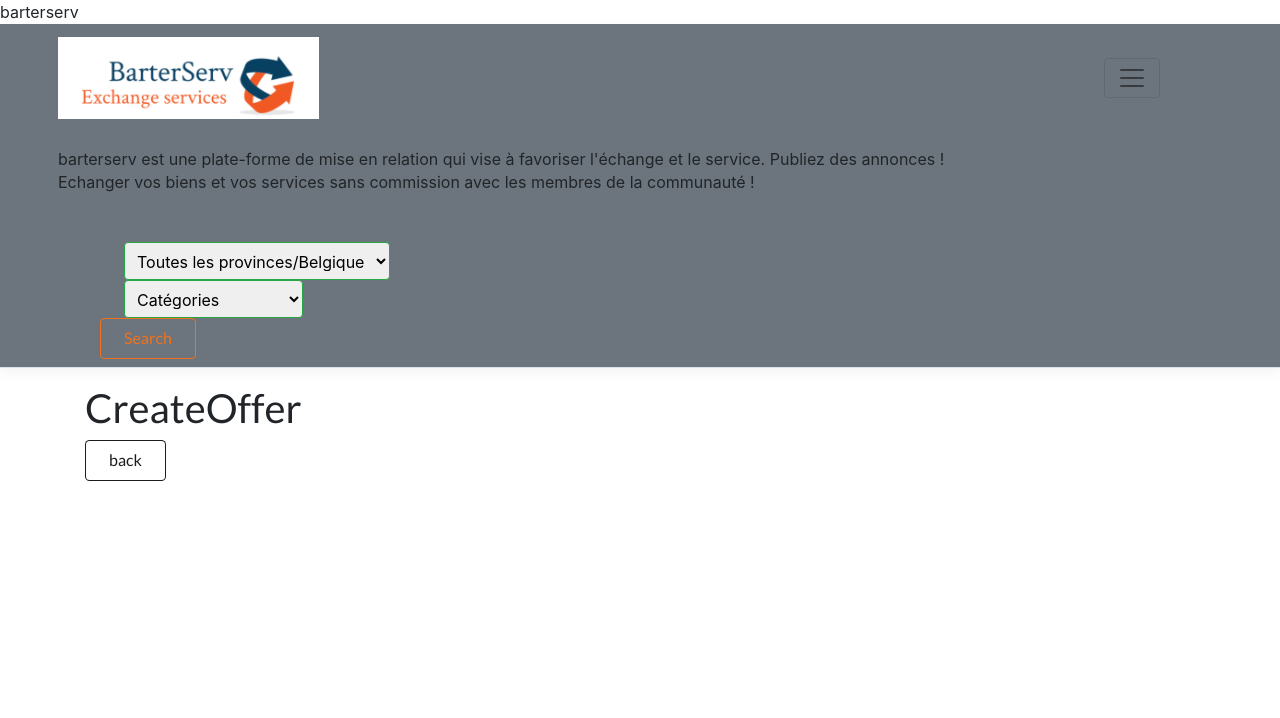
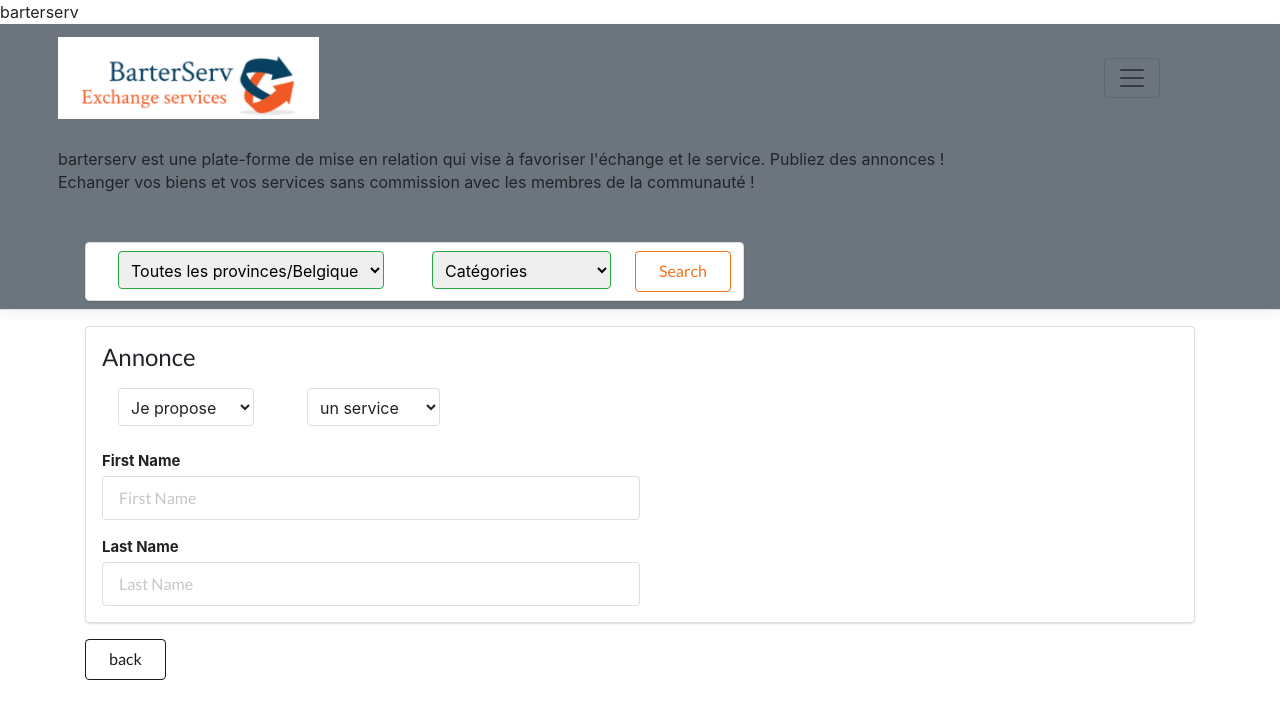
Before and after one commit to Bizolivier/barterservice-Project, a React (Create React App) app in the folder ClientApp/: page /CreateOffer in a window 1280 px wide. Shown: the top 718 px of the page. Built offline with nearby package versions, Linux system fonts and the light colour scheme.

Commit message:
createOffer+searchBar

```diff
--- a/ClientApp/src/pages/CreateOffer.js
+++ b/ClientApp/src/pages/CreateOffer.js
@@ -4,9 +4,41 @@ import { Link } from 'react-router-dom';
 const CreateOffer = () => {
     return (
         <React.Fragment>
-            <div>
-          <h1>CreateOffer</h1>
-          <Link className="ui black basic button" to="/">back</Link>
+            <div className =" ui segment ">
+            <h4>Annonce</h4>
+               <form className="ui form">
+
+                    <div className="two fields">
+
+                        <div classname="field">
+
+                                <select className="ui fluid dropdown w-75 mx-4 my-2">
+                                    <option value="propose">Je propose</option>
+                                    <option value="recherche">je recherche</option>
+                                </select>
+                        </div>
+                        <div className="field">
+
+                                <select className="ui fluid dropdown w-25 mx-4 my-2">
+
+                                    <option value="service">un service</option>
+                                    <option value="Object">un objet</option>
+                                </select>
+                        </div>
+                    </div>
+                    <div class="field w-50">
+                             <label>First Name</label>
+                             <input type="text" name="first-name" placeholder="First Name"/>
+                        </div>
+                        <div class="field w-50">
+                             <label>Last Name</label>
+                             <input type="text" name="last-name" placeholder="Last Name"/>
+                         </div>
+              </form>
+           </div>
+
+           <div>
+             <Link className="ui black basic button" to="/">back</Link>
           </div>
         </React.Fragment>
     )
--- a/ClientApp/src/pages/SearchBar.js
+++ b/ClientApp/src/pages/SearchBar.js
@@ -2,9 +2,9 @@ import React from 'react';
 
 const SearchBar = () =>{
     return(
-        <React.Fragment>
-            <div className ="ui container  rounded">
-           <div className="mx-4">
+    <React.Fragment>
+       <div className ="ui segment rounde d-inline-flex p-2  ">
+           <div className="mx-4  ">
                <select className="ui dropdown border border-success rounded">
                    <option value="">Toutes les provinces/Belgique </option>
                    <option value="10">Bruxelles</option>
@@ -20,7 +20,7 @@ const SearchBar = () =>{
 
                 </select>
            </div>
-           <div className="mx-4">
+           <div className="mx-4 ">
                <select className="ui dropdown border border-success rounded">
                    <option value="">Catégories</option>
                    <option value="10">Vehicules</option>
@@ -35,12 +35,12 @@ const SearchBar = () =>{
                    <option value="1">Aide à la personne</option>
                 </select>
            </div>
-           <div>
-           <button className="ui orange basic button">Search</button>
+        <div>
+           <button className="ui orange basic button flex-row">Search</button>
            </div>
            </div>
 
-        </React.Fragment>
+    </React.Fragment>
     )
 
 };
```
